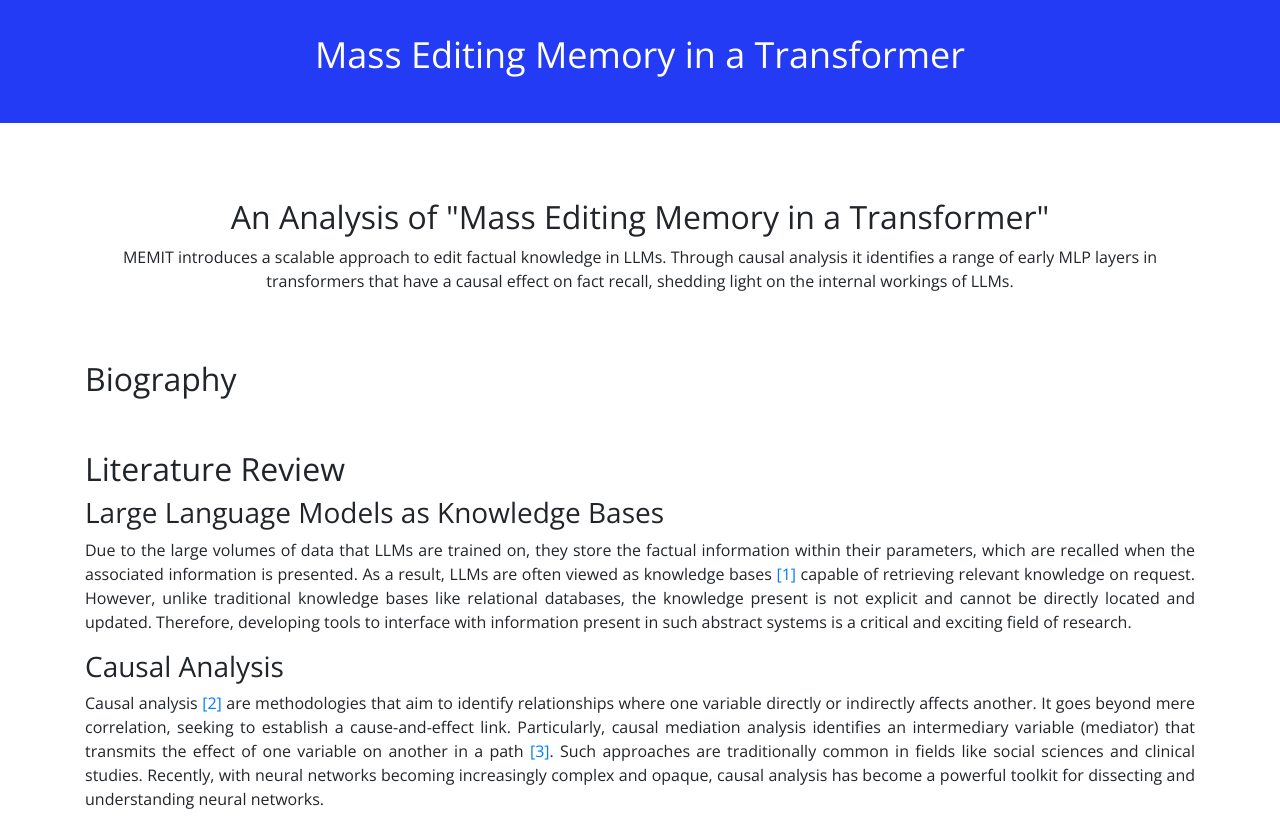
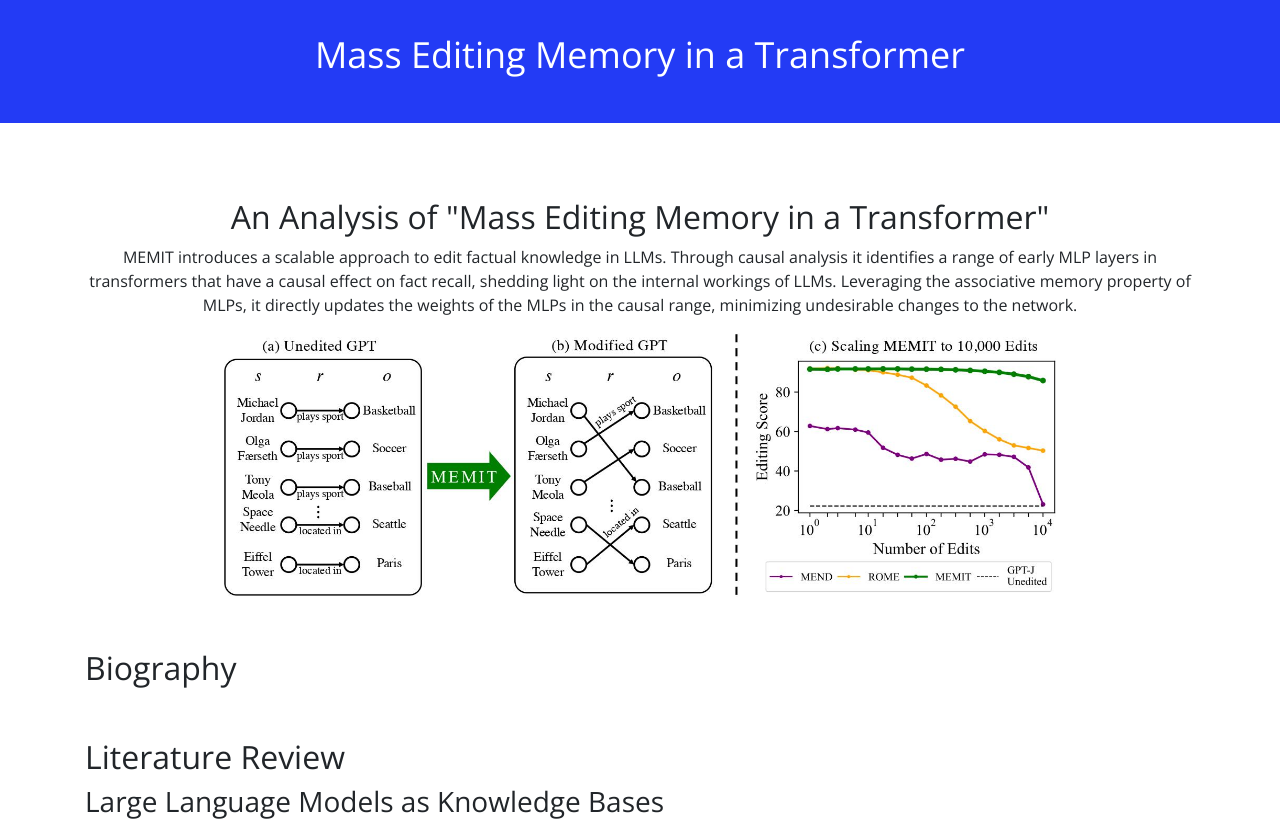
Before and after one commit to SuryaThiru/CS7150-Project, a plain HTML site: page index.html in a window 1280 px wide. Shown: the top 821 px of the page. Drawn offline with nearby package versions, Linux system fonts and the light colour scheme.

Commit message:
Update intro

```diff
--- a/index.html
+++ b/index.html
@@ -32,7 +32,11 @@
 <div class="row">
 <div class="col justify-content-center text-center">
 <h2>An Analysis of "Mass Editing Memory in a Transformer"</h2>
-<p>MEMIT introduces a scalable approach to edit factual knowledge in LLMs. Through causal analysis it identifies a range of early MLP layers in transformers that have a causal effect on fact recall, shedding light on the internal workings of LLMs.</p>
+<p>MEMIT introduces a scalable approach to edit factual knowledge in LLMs.
+  Through causal analysis it identifies a range of early MLP layers in transformers that have a causal effect on fact recall, shedding light on the internal workings of LLMs.
+  Leveraging the associative memory property of MLPs, it directly updates the weights of the MLPs in the causal range, minimizing undesirable changes to the network.
+</p>
+<img src="images/MEMIT-intro.png" width="75%">
 </div>
 </div>
 <div class="row">
```
Also changed, not shown: images/MEMIT-intro.png (added).
